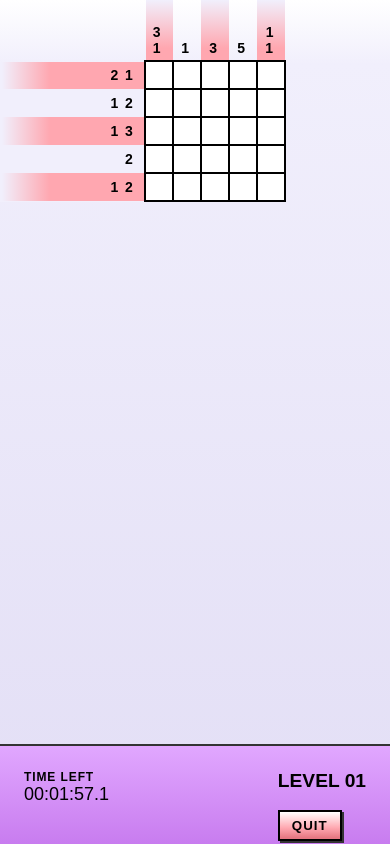
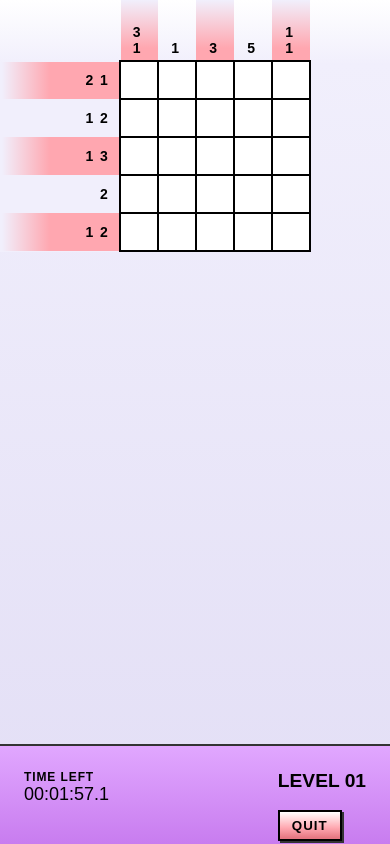
Before and after one commit to stssrn/picross, a plain HTML site: page index.html in a window 390 px wide. Both pictures are taken after a click on the button "TIMED MODE". Drawn offline with Linux system fonts and the light colour scheme.

Commit message:
increased grid sizes on mobile

```diff
--- a/grid.css
+++ b/grid.css
@@ -152,8 +152,10 @@
   text-align: right;
 }
 
-.label-text {
+.col-labels .label-text {
   text-align: center;
+  display: flex;
+  flex-direction: column;
 }
 
 .grid {
@@ -169,6 +171,10 @@
 }
 
 @media screen and (max-width: 450px) {
+  :root {
+    --cell-size: 38px;
+  }
+
   .container {
     overflow: scroll;
   }
```
